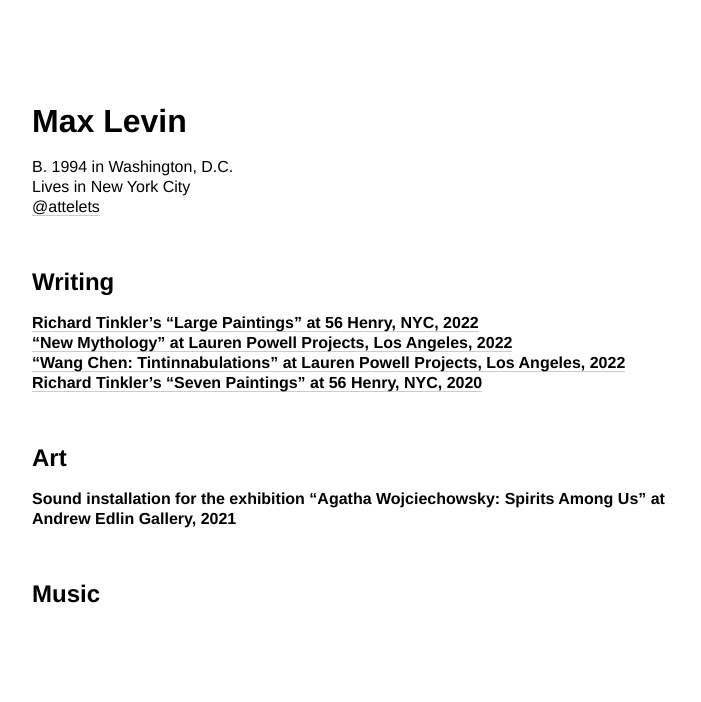
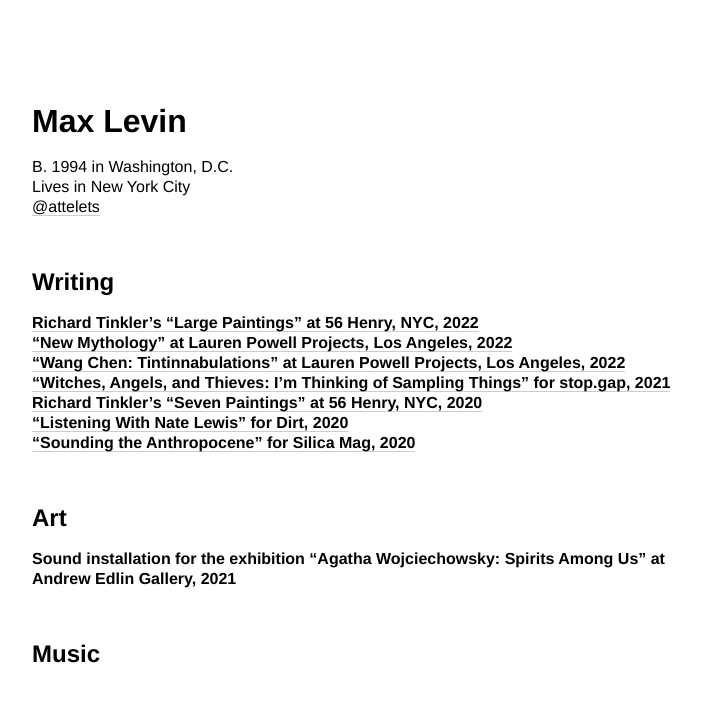
Before and after one commit to minicreative/maxlevin.me, a Jekyll site: the page built from index.md, in a window 1280 px wide. Shown: the top 702 px of the page, without its empty margins (18-719 px from the left). Built offline with Jekyll 4.4.1, drawn with Linux system fonts in a browser that asks for light colours.

Commit message:
Updated Index

```diff
--- a/index.md
+++ b/index.md
@@ -13,7 +13,10 @@
 **[Richard Tinkler's "Large Paintings" at 56 Henry, NYC, 2022](https://56henry.nyc/exhibitions/large-paintings)**
 <br>**["New Mythology" at Lauren Powell Projects, Los Angeles, 2022](https://www.laurenpowellprojects.com/exhibitions/2022/newmythology)**
 <br>**["Wang Chen: Tintinnabulations" at Lauren Powell Projects, Los Angeles, 2022](https://www.laurenpowellprojects.com/exhibitions/2022/tintinnabulations)**
+<br>**["Witches, Angels, and Thieves: I'm Thinking of Sampling Things" for stop.gap, 2021](https://www.owenchristoph.com/shop/stopgap003)**
 <br>**[Richard Tinkler's "Seven Paintings" at 56 Henry, NYC, 2020](https://56henry.nyc/exhibitions/seven-paintings)**
+<br>**["Listening With Nate Lewis" for Dirt, 2020](https://www.dirtdmv.com/writing/2020/5/31/listening-with-nate-lewis)**
+<br>**["Sounding the Anthropocene" for Silica Mag, 2020](https://www.silicamag.com/gallery/sounding-the-anthropocene)**
 
 ## Art
 
```
